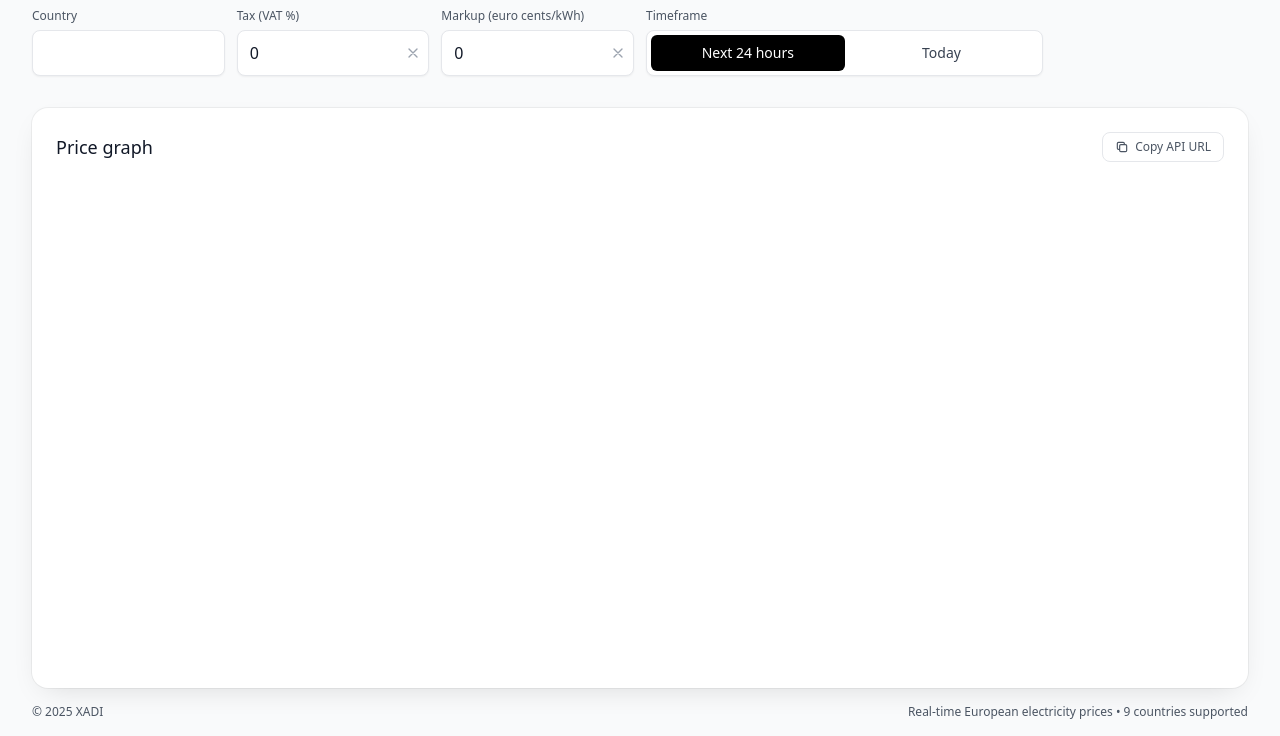
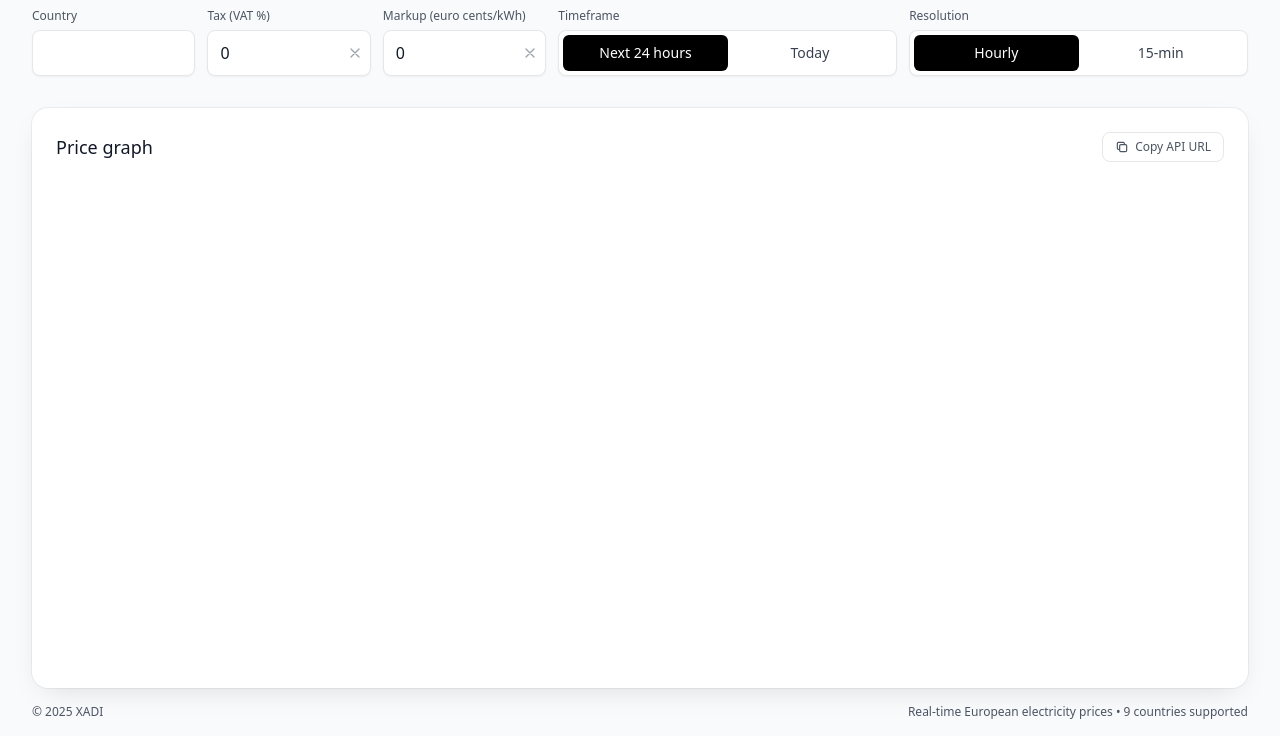
Before and after one commit to axtg/eu-dayahead, a website: page public/index.html in a window 1280 px wide. Shown: the part 64-800 px from the top of the page. Drawn offline with nearby package versions, Linux system fonts and the light colour scheme; no server answers.

Commit message:
feat: add interval to UI

```diff
--- a/public/index.html
+++ b/public/index.html
@@ -194,7 +194,7 @@
 
       <!-- Controls -->
       <section aria-label="Chart controls" class="mb-8">
-        <div class="grid grid-cols-1 sm:grid-cols-2 md:grid-cols-5 lg:grid-cols-6 gap-3">
+        <div class="grid grid-cols-1 sm:grid-cols-2 md:grid-cols-6 lg:grid-cols-7 gap-3">
           <label class="block">
             <span class="block text-xs text-gray-600 mb-1.5">Country</span>
             <select id="country" class="w-full appearance-none rounded-lg border border-gray-200 bg-white px-3 py-2.5 shadow-sm outline-none focus:ring-2 focus:ring-black">
@@ -235,6 +235,15 @@
               <button id="tfToday" type="button" class="flex-1 px-3 py-2 text-sm rounded-md text-gray-700 hover:bg-gray-50 focus:ring-2 focus:ring-black" aria-pressed="false">Today</button>
             </div>
             <input type="hidden" id="timeframe" value="next24h" />
+          </div>
+
+          <div class="block min-w-0 md:col-span-1 lg:col-span-2">
+            <span class="block text-xs text-gray-600 mb-1.5">Resolution</span>
+            <div class="flex w-full rounded-lg border border-gray-200 bg-white p-1 shadow-sm" role="group" aria-label="Resolution switch">
+              <button id="intvHourly" type="button" class="flex-1 px-3 py-2 text-sm rounded-md bg-black text-white hover:bg-gray-800 focus:ring-2 focus:ring-black" aria-pressed="true">Hourly</button>
+              <button id="intv15M" type="button" class="flex-1 px-3 py-2 text-sm rounded-md text-gray-700 hover:bg-gray-50 focus:ring-2 focus:ring-black" aria-pressed="false">15-min</button>
+            </div>
+            <input type="hidden" id="interval" value="60M" />
           </div>
         </div>
       </section>
```
